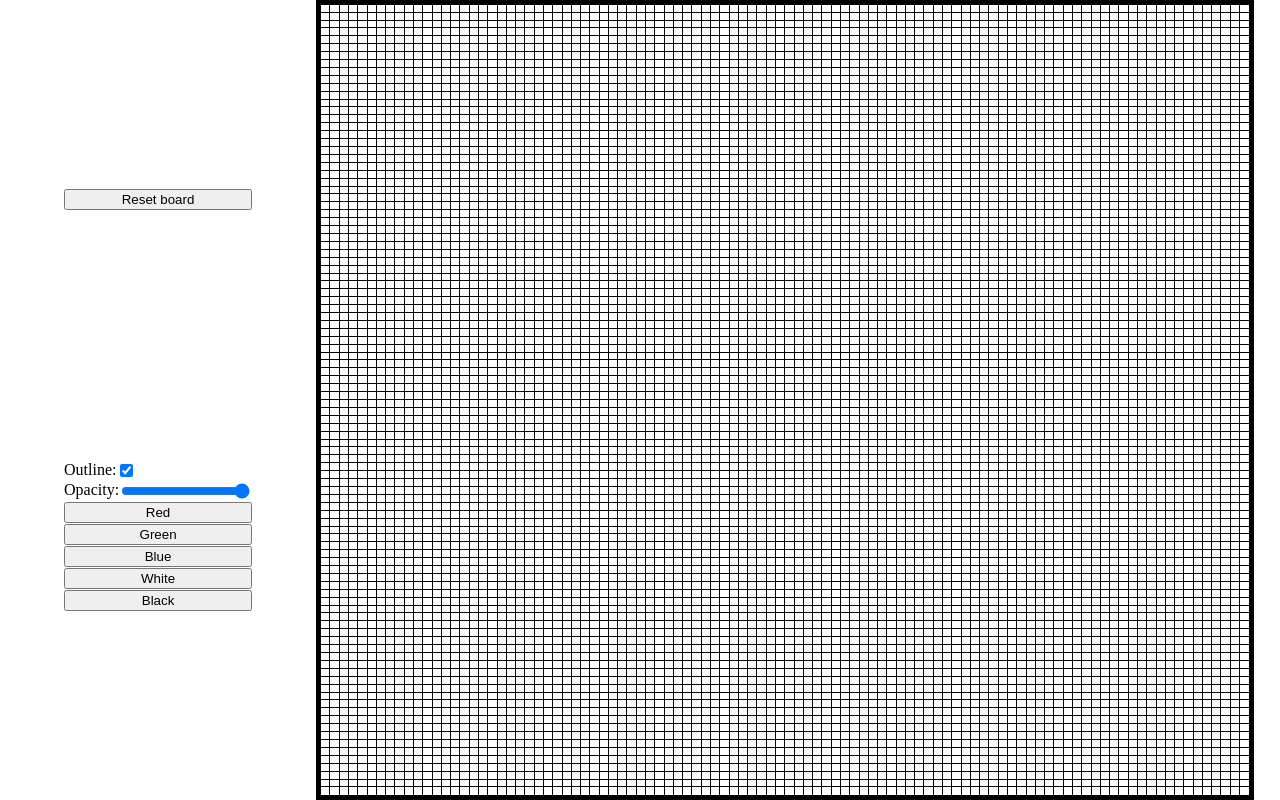
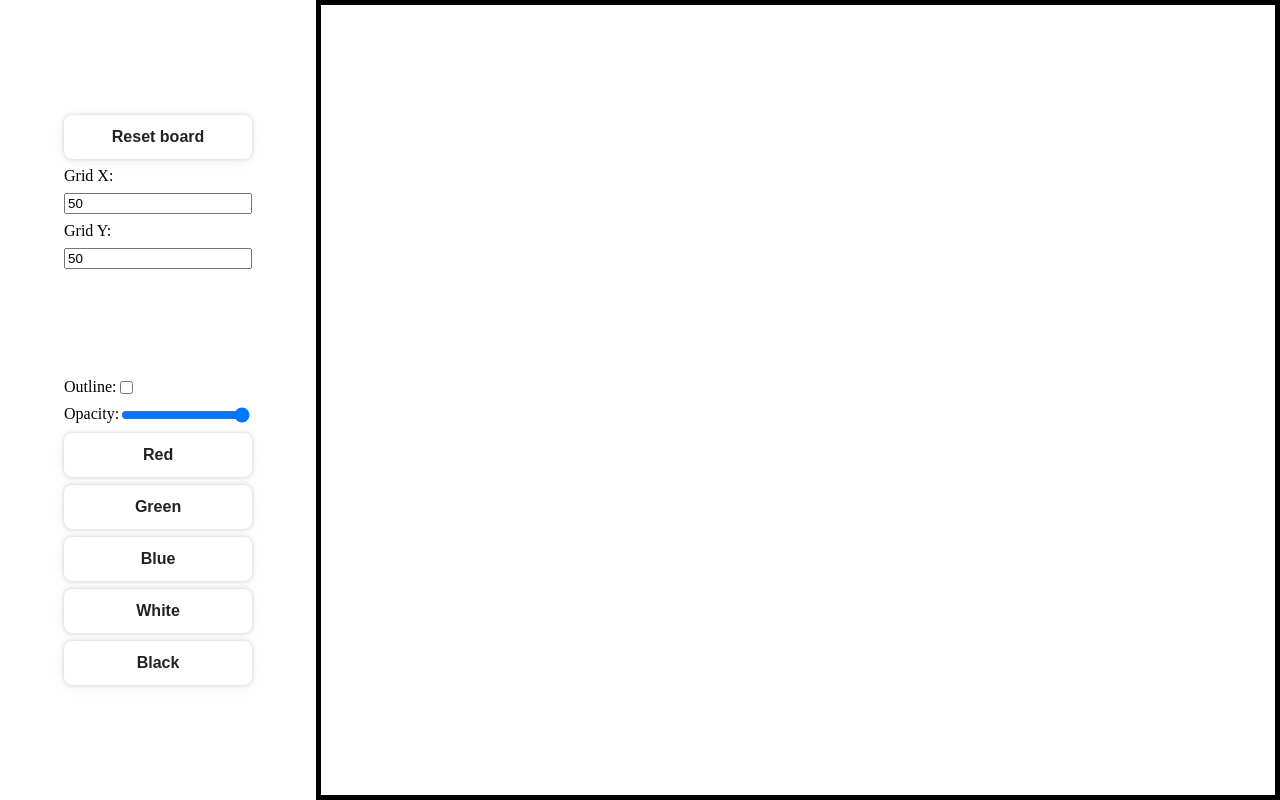
Before and after one commit to renekris/js-drawing, a plain HTML site: page index.html in a window 1280 px wide. Drawn offline with Linux system fonts and the light colour scheme.

Commit message:
Improve UI and add sizing options. Fix gh-1

```diff
--- a/index.html
+++ b/index.html
@@ -9,14 +9,20 @@
     <title>Drawing</title>
 </head>
 <body>
-    <div id="grid-control">
+    <div id="grid-controls">
         <div id="reset">
             <button class="button reset">Reset board</button>
+            <div id="grid-sizing">
+                <label for="grid-x">Grid X: </label>
+                <input type="number" name="grid-x" id="grid-x" value="50" min="0" max="250">
+                <label for="grid-y">Grid Y: </label>
+                <input type="number" name="grid-y" id="grid-y" value="50" min="0" max="250">
+            </div>
         </div>
         <div id="buttons">
             <div class="outline">
                 <label for="outline">Outline: </label>
-                <input type="checkbox" name="outline" id="outline" checked>
+                <input type="checkbox" name="outline" id="outline">
             </div>
             <div class="opacity">
                 <label for="opacity">Opacity: </label>
--- a/script.js
+++ b/script.js
@@ -2,6 +2,9 @@ const gridContainer = document.getElementById('grid-container')
 let primaryMouseButtonDown = false;
 let currentColor = '255, 0, 0,';
 let currentOpacity = '1';
+let gridX = 50;
+let gridY = 50;
+
 
 document.addEventListener("mousedown", setPrimaryButtonState);
 document.addEventListener("mousemove", setPrimaryButtonState);
@@ -9,17 +12,22 @@ document.addEventListener("mouseup", setPrimaryButtonState);
 
 // Can only draw when m1 held down
 function setPrimaryButtonState(e) {
-  let flags = e.buttons !== undefined ? e.buttons : e.which;
-  primaryMouseButtonDown = (flags & 1) === 1;
+    let flags = e.buttons !== undefined ? e.buttons : e.which;
+    primaryMouseButtonDown = (flags & 1) === 1;
 }
 
-function createGrid(gridX, gridY){
-    for (let y = 0; y < gridY; y++) {
+function createGrid(gX, gY){
+    for (let y = 0; y < gY; y++) {
         const divRow = document.createElement('div');
-        for (let x = 0; x < gridX; x++) {
+        for (let x = 0; x < gX; x++) {
             const cell = document.createElement('div');
-            cell.className = 'grid-cell cell-outline';
+            cell.className = 'grid-cell';
             divRow.append(cell);
+            if (outlineInput.checked) {
+                cell.classList.add('cell-outline');
+            } else {
+                cell.classList.remove('cell-outline');
+            }
         }
         divRow.className = 'grid-row';
         gridContainer.append(divRow);
@@ -46,7 +54,7 @@ function resetGrid() {
 }
 
 function drawGrid() {
-    createGrid(100, 100);
+    createGrid(gridX, gridY);
     addGridListener();
 }
 
@@ -60,11 +68,18 @@ opacityInput.addEventListener('click', e => {
 } )
 
 const outlineInput = document.getElementById('outline');
-outlineInput.addEventListener('click', () => {
+outlineInput.addEventListener('click', e => {
     const cells = document.getElementsByClassName('grid-cell');
     Array.from(cells).forEach(cell => {
         cell.classList.toggle('cell-outline');
     })
 })
 
+
+const gridSizingX = document.getElementById('grid-x');
+const gridSizingY = document.getElementById('grid-y');
+
+gridSizingX.addEventListener('change', e => gridX = e.target.value);
+gridSizingY.addEventListener('change', e => gridY = e.target.value);
+
 drawGrid()
--- a/style.css
+++ b/style.css
@@ -24,7 +24,6 @@ body {
 }
 
 #grid-container {
-    margin-right: 2%;
     height: 100%;
     width: 100%;
     border: solid 5px black;
@@ -34,24 +33,33 @@ body {
     align-items: center;
 }
 
-#grid-control {
+#grid-controls {
     margin: 5%;
     display: flex;
     justify-content: space-around;
     flex-direction: column;
+    gap: 1vh;
 }
 
 #reset {
     display: flex;
     justify-content: center;
     flex-direction: column;
+    gap: inherit;
 }
 
-#buttons {
+#grid-sizing {
     display: flex;
-    flex-direction: column;
-    gap: 1px;
+    justify-content: space-between;
+    gap: inherit;
+    flex-wrap: wrap;
 }
+
+#grid-x,
+#grid-y {
+    width: 100%;
+}
+
 
 .opacity,
 .outline {
@@ -75,3 +83,55 @@ body {
 .cell-outline {
     outline: solid 1px black;
 }
+
+#buttons {
+    display: flex;
+    flex-direction: column;
+    gap: 1vh;
+}
+
+.button {
+    background-color: #FFFFFF;
+    border: none;
+    border-radius: 8px;
+    box-sizing: border-box;
+    color: #222222;
+    cursor: pointer;
+    font-size: 16px;
+    font-weight: 900;
+    margin: 0;
+    outline: none;
+    padding: 13px 23px;
+    text-decoration: none;
+    touch-action: manipulation;
+    transition: 0.2s;
+    width: auto;
+    box-shadow: rgba(67, 71, 85, 0.27) 0px 0px 0.25em, rgba(90, 125, 188, 0.05) 0px 0.25em 1em;
+}
+
+.button:active {
+    background-color: white;
+    transform: scale(.98);
+    cursor: wait;
+}
+
+.btn-red:active {
+    background-color: #f00;
+}
+
+.btn-green:active {
+    background-color: #0f0;
+}
+
+.btn-blue:active {
+    background-color: #00f;
+}
+
+.btn-white:active {
+    background-color: #fff;
+}
+
+.btn-black:active {
+    background-color: #000;
+    color: #fff;
+}
```
